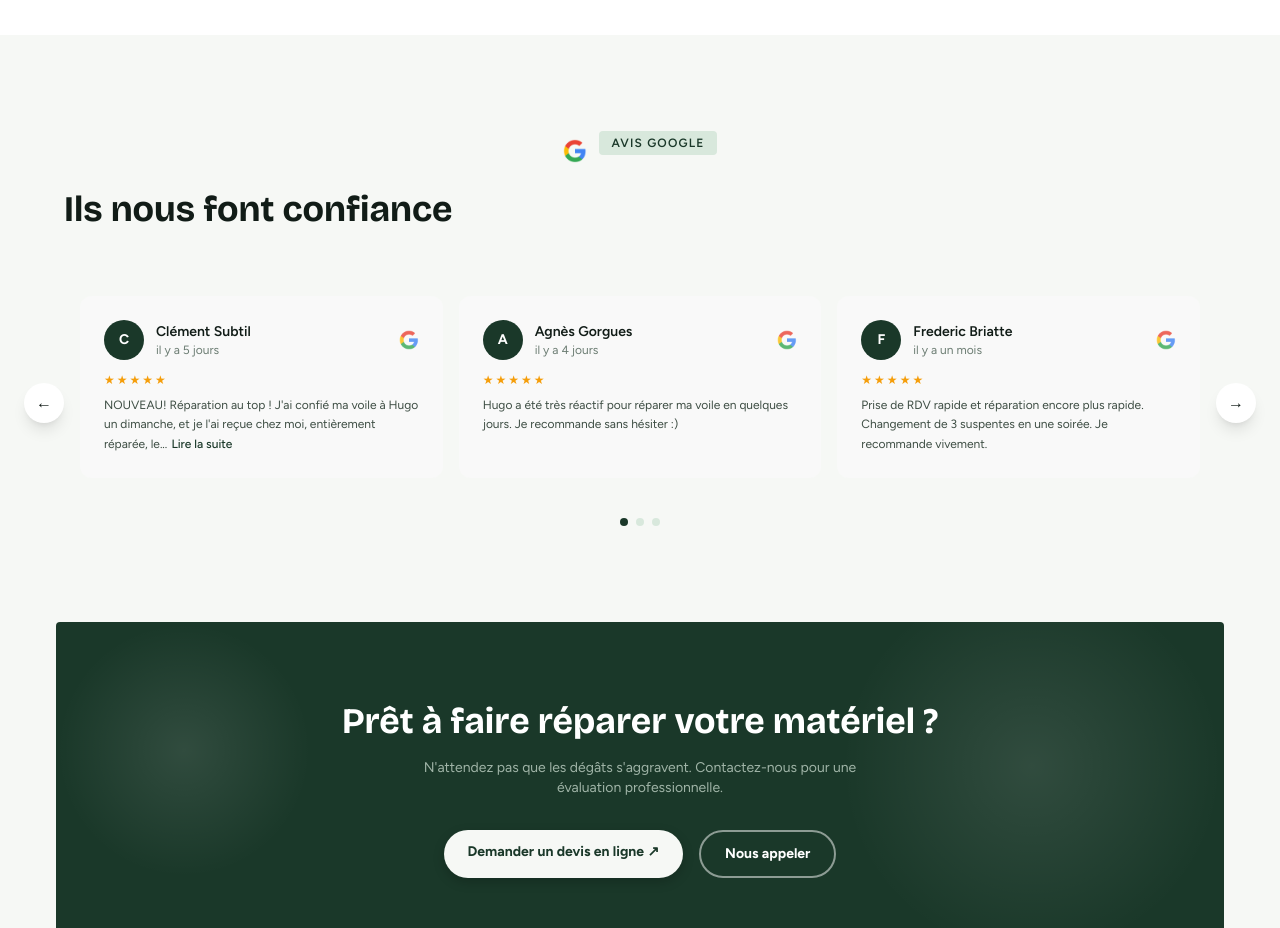
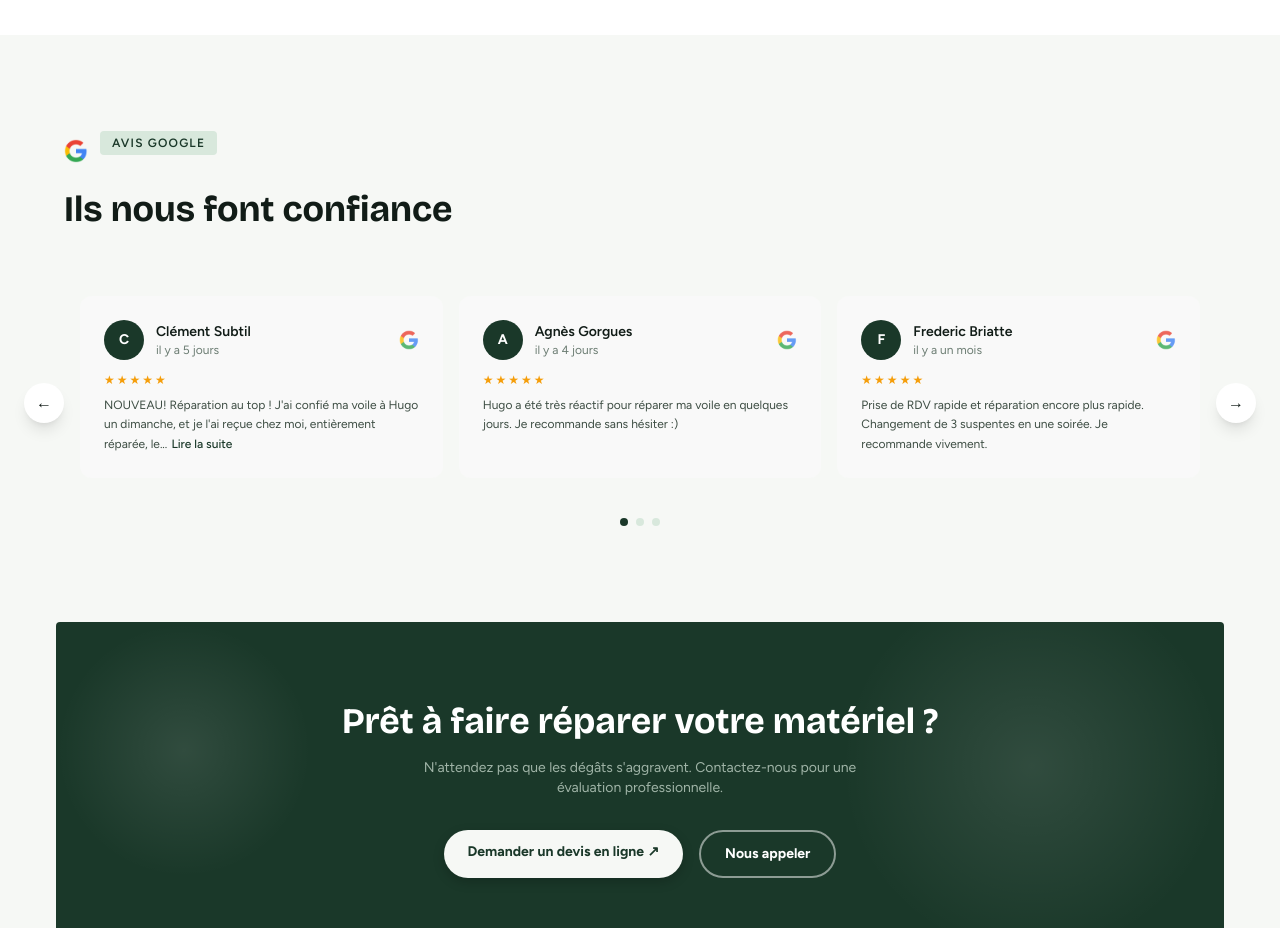
Before and after one commit to clementsbt/Parapente-rescue, a Next.js app: page / in a window 1280 px wide. Shown: the part 2060-2988 px from the top of the page. Built offline with nearby package versions, Linux system fonts and the light colour scheme.

Commit message:
Vertically center text with logo

```diff
--- a/src/app/page.tsx
+++ b/src/app/page.tsx
@@ -199,7 +199,7 @@
       <section className="py-24 px-8 md:px-14">
         <ScrollEffect>
           <div className="max-w-6xl mx-auto mb-12">
-            <div className="flex items-center justify-center gap-3 mb-4">
+            <div className="flex items-center gap-3 mb-4">
               <Image
                 src="/images/GoogleLogo.svg.webp"
                 alt="Google"
```
